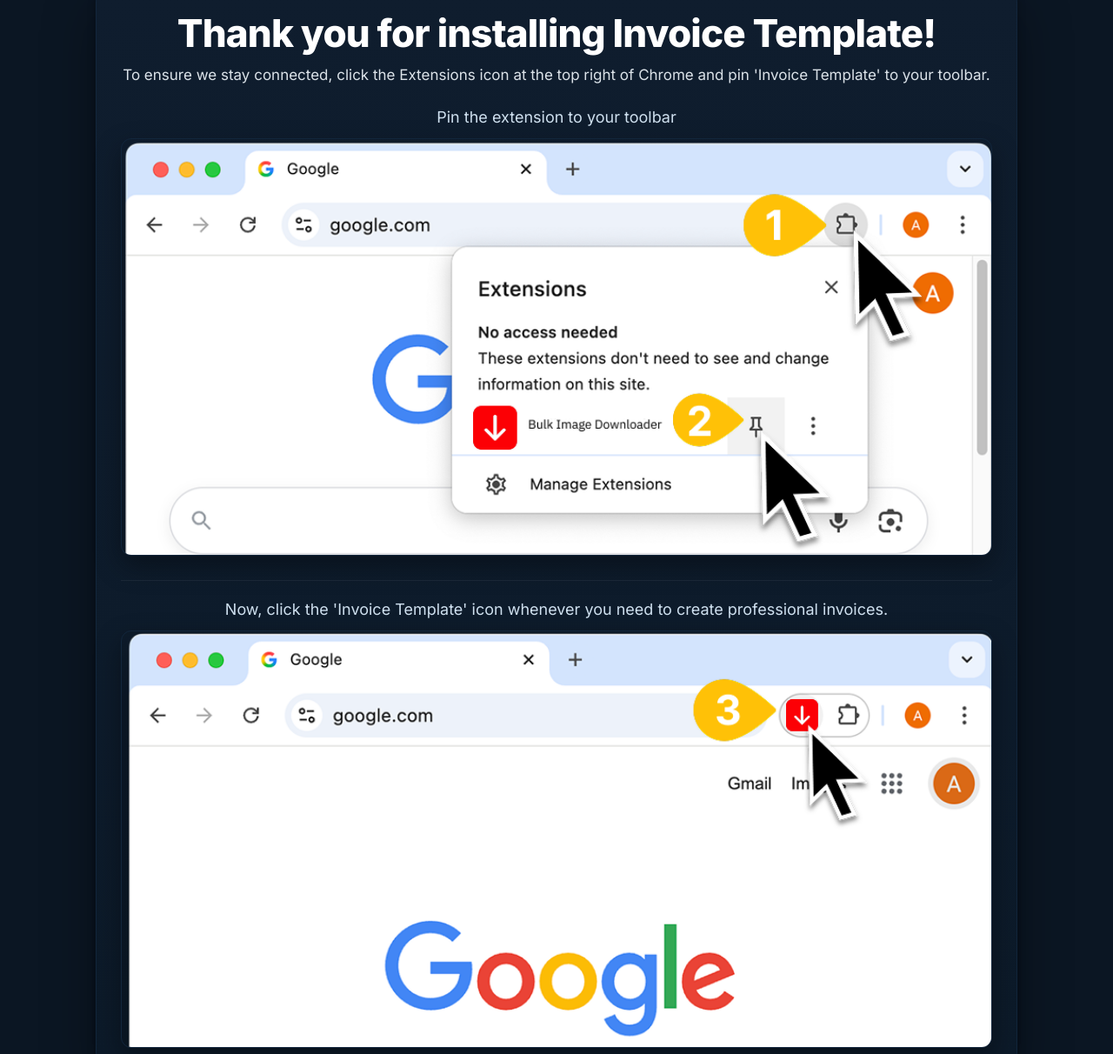
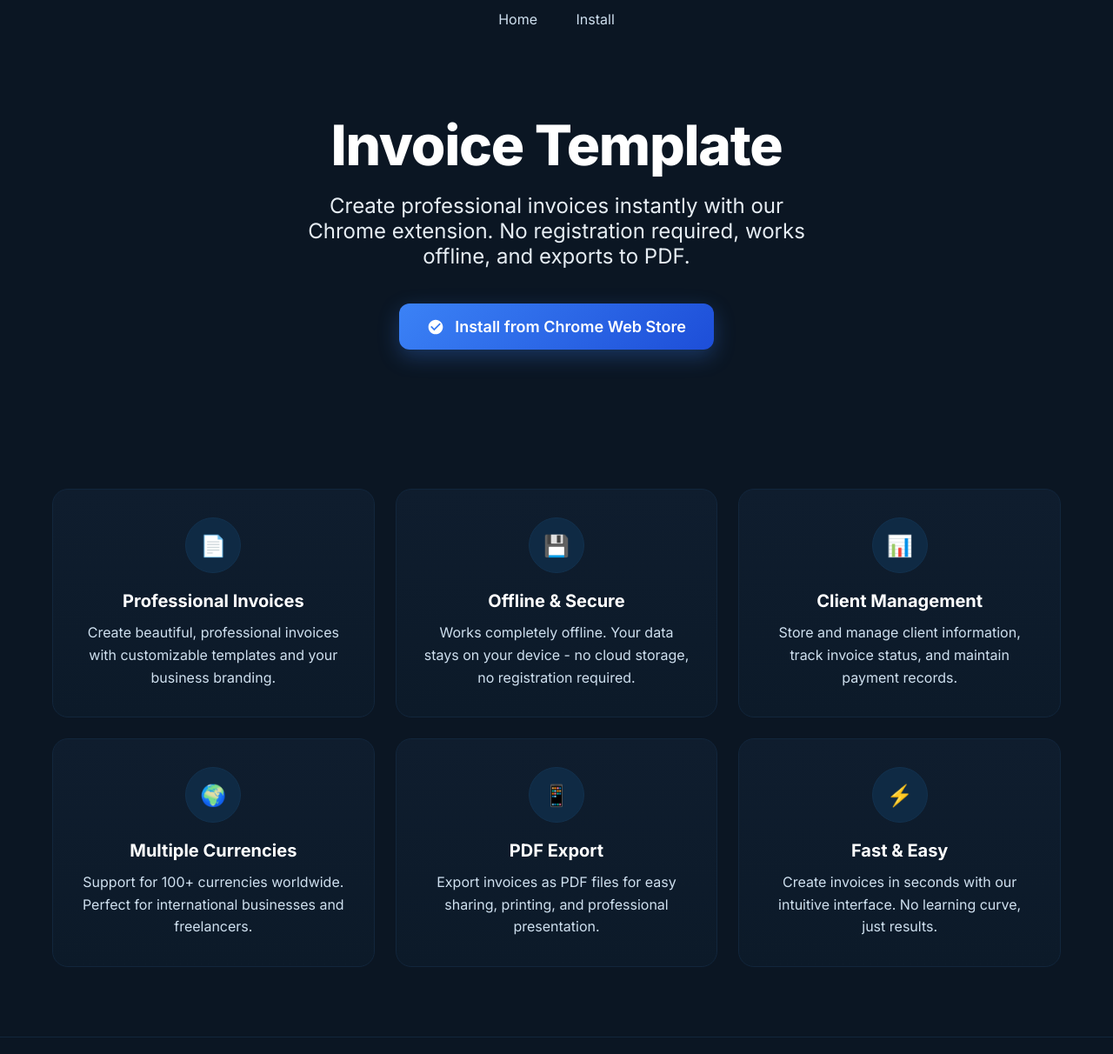
Before and after one commit to gotemapak/Invoice_Template_website, a plain HTML site: page index.html in a window 1280 px wide. Shown: the part 28-1240 px from the top of the page at 87% size. Drawn offline with Linux system fonts and the light colour scheme.

Commit message:
Add main landing page and install subpage
- Created professional main page with features showcase
- Added install subpage with step-by-step instructions
- Updated navigation between pages
- Main page includes CTA button for Chrome Web Store

```diff
--- a/index.html
+++ b/index.html
@@ -3,8 +3,8 @@
 <head>
   <meta charset="utf-8" />
   <meta name="viewport" content="width=device-width, initial-scale=1" />
-  <title>Invoice Template — Welcome</title>
-  <meta name="description" content="Welcome page for Invoice Template Chrome extension." />
+  <title>Invoice Template - Professional Invoice Management</title>
+  <meta name="description" content="Create professional invoices instantly with our Chrome extension. Offline invoice generator with PDF export, client management, and multiple currencies." />
 
   <!-- Umami tracking removed -->
   <script defer src="https://cloud.umami.is/script.js" data-website-id="cbf2f890-7747-4fc9-b581-79adfbaeee85"></script>
@@ -23,10 +23,10 @@
 
   <style>
     :root{
-      --brand:#0A1625;      /* фирменный тёмный */
-      --body:#0b1623;       /* общий фон страницы */
-      --card-bg:#0f1d2e;    /* фон карточки */
-      --card-bg-2:#0c1a29;  /* нижний градиент карточки */
+      --brand:#0A1625;
+      --body:#0b1623;
+      --card-bg:#0f1d2e;
+      --card-bg-2:#0c1a29;
       --card-border:#12263c;
       --text-hero:#e6edf3;
       --text-muted:#cfe0ef;
@@ -44,99 +44,180 @@
       color:#dbe7f3;
     }
 
-    /* контейнер страницы */
     .wrap{
-      max-width: 1100px;
-      margin: 12px auto 32px;
+      max-width: 1200px;
+      margin: 0 auto;
       padding: 0 20px;
     }
 
-    /* единая «панель»-карточка */
-    .panel{
+    .hero{
+      text-align: center;
+      padding: 60px 0 80px;
+    }
+
+    .hero h1{
+      font-size: clamp(36px, 6vw, 64px);
+      line-height:1.1; letter-spacing:-.02em;
+      margin:0 0 20px; font-weight: 800; color:#fff;
+      text-wrap: balance;
+    }
+
+    .hero p{
+      font-size: clamp(18px, 2.5vw, 24px);
+      color: var(--text-hero);
+      margin: 0 0 40px;
+      max-width: 600px;
+      margin-left: auto;
+      margin-right: auto;
+    }
+
+    .cta-button{
+      display: inline-flex;
+      align-items: center;
+      gap: 12px;
+      background: linear-gradient(135deg, #3b82f6, #1d4ed8);
+      color: white;
+      text-decoration: none;
+      padding: 16px 32px;
+      border-radius: 12px;
+      font-weight: 600;
+      font-size: 18px;
+      box-shadow: 0 8px 25px rgba(59, 130, 246, 0.3);
+      transition: all 0.2s ease;
+    }
+
+    .cta-button:hover{
+      transform: translateY(-2px);
+      box-shadow: 0 12px 35px rgba(59, 130, 246, 0.4);
+    }
+
+    .features{
+      display: grid;
+      grid-template-columns: repeat(auto-fit, minmax(300px, 1fr));
+      gap: 24px;
+      margin: 80px 0;
+    }
+
+    .feature-card{
       background: linear-gradient(180deg, var(--card-bg), var(--card-bg-2));
       border: 1px solid var(--card-border);
       border-radius: var(--radius);
-      box-shadow: var(--shadow);
-      padding: 28px 28px 22px;
+      padding: 32px;
+      text-align: center;
     }
 
-    /* шапка внутри панели */
-    .panel__header{
-      text-align:center;
-      margin-bottom: 28px;
-    }
-    .panel__icon{
-      display:inline-flex; align-items:center; justify-content:center;
-      width:72px; height:72px; border-radius:50%;
-      background:#0f2a44; border:1px solid #12314e; color:#7ceba3;
-      box-shadow: 0 4px 12px rgba(0,0,0,.25) inset;
-      margin: 4px auto 18px;
-    }
-    .panel__icon svg{ width:36px; height:36px; stroke: currentColor; }
-
-    .panel__header h1{
-      font-size: clamp(28px, 4.4vw, 44px);
-      line-height:1.15; letter-spacing:-.02em;
-      margin:0 0 12px; font-weight: 800; color:#fff;
-      text-wrap: balance;
-    }
-    .panel__header p{
-      margin:0; font-size: 17px; color: var(--text-hero);
-      opacity:.95;
+    .feature-icon{
+      width: 64px;
+      height: 64px;
+      background: #0f2a44;
+      border: 1px solid #12314e;
+      border-radius: 50%;
+      display: flex;
+      align-items: center;
+      justify-content: center;
+      margin: 0 auto 20px;
+      color: #7ceba3;
+      font-size: 24px;
     }
 
-    /* секции внутри панели */
-    .panel__section + .panel__section{
-      margin-top: 28px;
-      padding-top: 22px;
-      border-top: 1px solid rgba(255,255,255,.06);
+    .feature-card h3{
+      font-size: 20px;
+      font-weight: 700;
+      margin: 0 0 12px;
+      color: #fff;
     }
-    .panel__caption{
+
+    .feature-card p{
       color: var(--text-muted);
-      font-size: clamp(16px, 2.1vw, 18px);
-      margin: 0 0 14px;
+      line-height: 1.6;
+      margin: 0;
+    }
+
+    .nav{
       text-align: center;
+      margin: 40px 0;
     }
-    .panel__media{
-      display:block; width:100%; height:auto;
-      border-radius: 12px;
-      border: 1px solid var(--card-border);
-      box-shadow: 0 12px 30px rgba(0,0,0,.35);
-      /* Уменьшаем высоту изображений, чтобы показать часть второго экрана */
-      max-height: 60vh;
-      object-fit: cover;
-      object-position: top;
+
+    .nav a{
+      color: var(--text-muted);
+      text-decoration: none;
+      margin: 0 20px;
+      font-weight: 500;
+      transition: color 0.2s ease;
+    }
+
+    .nav a:hover{
+      color: #fff;
     }
 
     footer{
       color: var(--muted);
       text-align:center;
       font-size: 13px;
-      padding: 20px 16px 40px;
+      padding: 40px 16px;
+      border-top: 1px solid var(--card-border);
+      margin-top: 80px;
     }
   </style>
 </head>
 <body>
 
   <main class="wrap">
-    <section class="panel" aria-label="Welcome and how-to">
-      <div class="panel__header">
-        <h1>Thank you for installing Invoice Template!</h1>
-        <p>To ensure we stay connected, click the Extensions icon at the top right of Chrome and pin 'Invoice Template' to your toolbar.</p>
+    <nav class="nav">
+      <a href="/">Home</a>
+      <a href="/install.html">Install</a>
+    </nav>
+
+    <section class="hero">
+      <h1>Invoice Template</h1>
+      <p>Create professional invoices instantly with our Chrome extension. No registration required, works offline, and exports to PDF.</p>
+      <a href="https://chrome.google.com/webstore" class="cta-button" target="_blank">
+        <svg width="20" height="20" viewBox="0 0 24 24" fill="currentColor">
+          <path d="M12 2C6.48 2 2 6.48 2 12s4.48 10 10 10 10-4.48 10-10S17.52 2 12 2zm-2 15l-5-5 1.41-1.41L10 14.17l7.59-7.59L19 8l-9 9z"/>
+        </svg>
+        Install from Chrome Web Store
+      </a>
+    </section>
+
+    <section class="features">
+      <div class="feature-card">
+        <div class="feature-icon">📄</div>
+        <h3>Professional Invoices</h3>
+        <p>Create beautiful, professional invoices with customizable templates and your business branding.</p>
       </div>
 
-      <div class="panel__section">
-        <p class="panel__caption">Pin the extension to your toolbar</p>
-        <img class="panel__media" src="Landing_Screen_1.png" alt="Step 1 — pin Invoice Template to the toolbar" />
+      <div class="feature-card">
+        <div class="feature-icon">💾</div>
+        <h3>Offline & Secure</h3>
+        <p>Works completely offline. Your data stays on your device - no cloud storage, no registration required.</p>
       </div>
 
-      <div class="panel__section">
-        <p class="panel__caption">Now, click the 'Invoice Template' icon whenever you need to create professional invoices.</p>
-        <img class="panel__media" src="Landing_Screen_2.png" alt="Step 2 — click the Invoice Template icon" />
+      <div class="feature-card">
+        <div class="feature-icon">📊</div>
+        <h3>Client Management</h3>
+        <p>Store and manage client information, track invoice status, and maintain payment records.</p>
+      </div>
+
+      <div class="feature-card">
+        <div class="feature-icon">🌍</div>
+        <h3>Multiple Currencies</h3>
+        <p>Support for 100+ currencies worldwide. Perfect for international businesses and freelancers.</p>
+      </div>
+
+      <div class="feature-card">
+        <div class="feature-icon">📱</div>
+        <h3>PDF Export</h3>
+        <p>Export invoices as PDF files for easy sharing, printing, and professional presentation.</p>
+      </div>
+
+      <div class="feature-card">
+        <div class="feature-icon">⚡</div>
+        <h3>Fast & Easy</h3>
+        <p>Create invoices in seconds with our intuitive interface. No learning curve, just results.</p>
       </div>
     </section>
   </main>
 
-  <footer>© 2025 Invoice Template</footer>
+  <footer>© 2025 Invoice Template - Professional Invoice Management</footer>
 </body>
 </html>
```
Also changed, not shown: install.html (added, +164 -0 lines), 1 other file.
